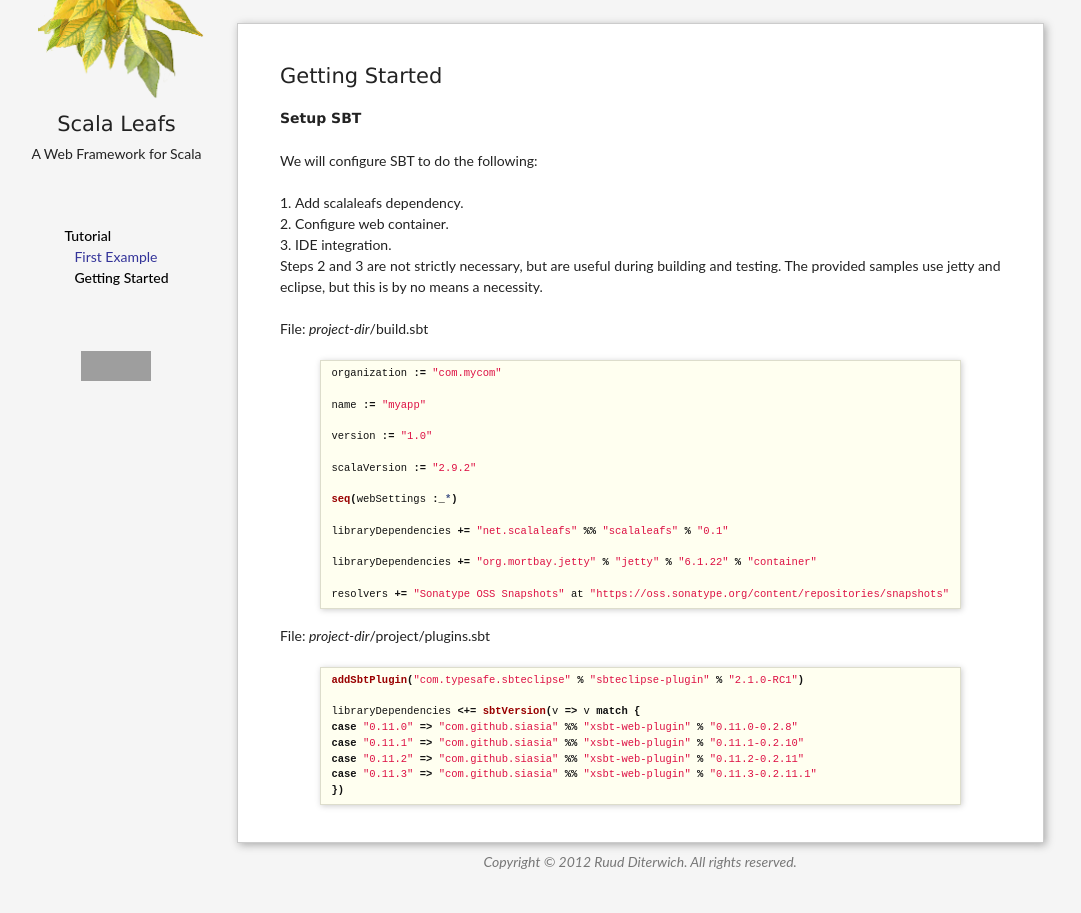
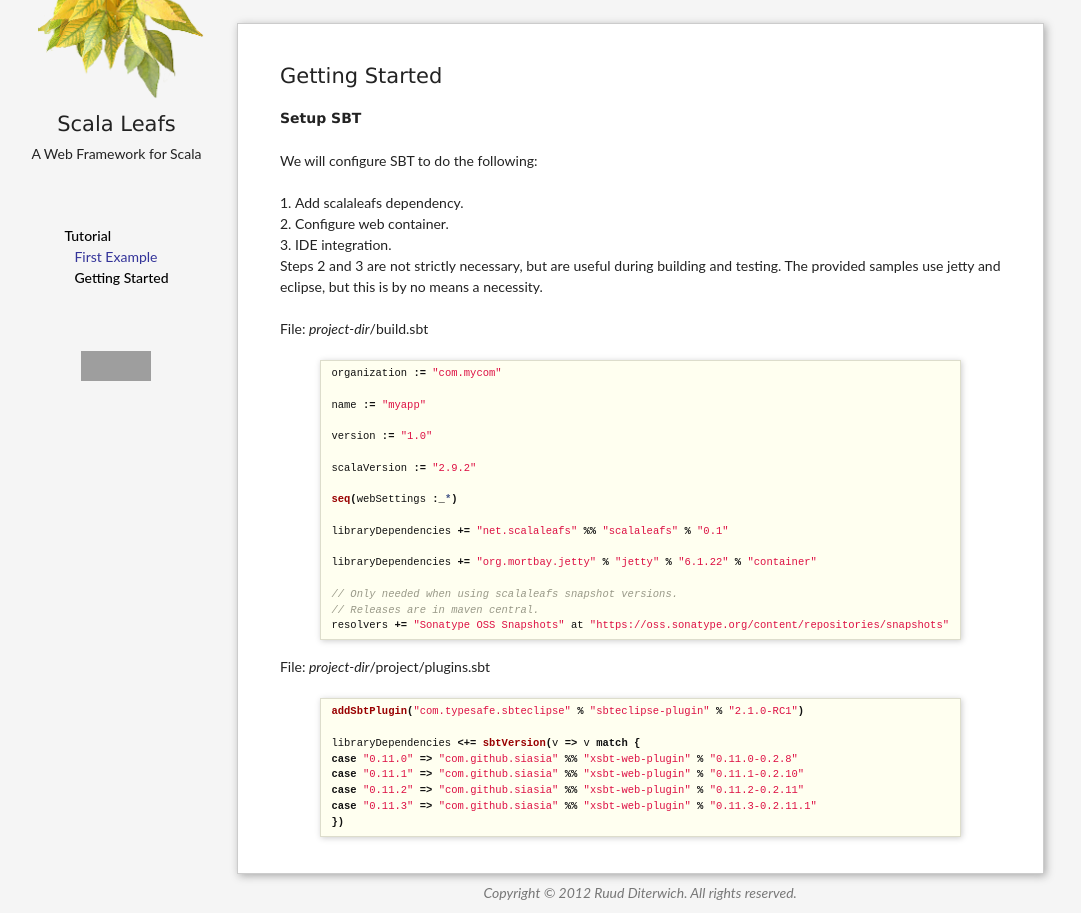
Before and after one commit to scalastuff/scalaleafs, a Jekyll site: the page built from tutorial/getting-started.md, in a window 1280 px wide. Shown: the whole page, without its empty margins (4-1085 px from the left). Built offline with Jekyll 4.4.1, drawn with Linux system fonts in a browser that asks for light colours; grey boxes are pictures that could not be loaded.

Commit message:
Updated tutorial/getting-started.md

```diff
--- a/tutorial/getting-started.md
+++ b/tutorial/getting-started.md
@@ -32,6 +32,8 @@ libraryDependencies += "net.scalaleafs" %% "scalaleafs" % "0.1"
 
 libraryDependencies += "org.mortbay.jetty" % "jetty" % "6.1.22" % "container"
 
+// Only needed when using scalaleafs snapshot versions.
+// Releases are in maven central.
 resolvers += "Sonatype OSS Snapshots" at "https://oss.sonatype.org/content/repositories/snapshots"
 {% endhighlight %}
 
```
